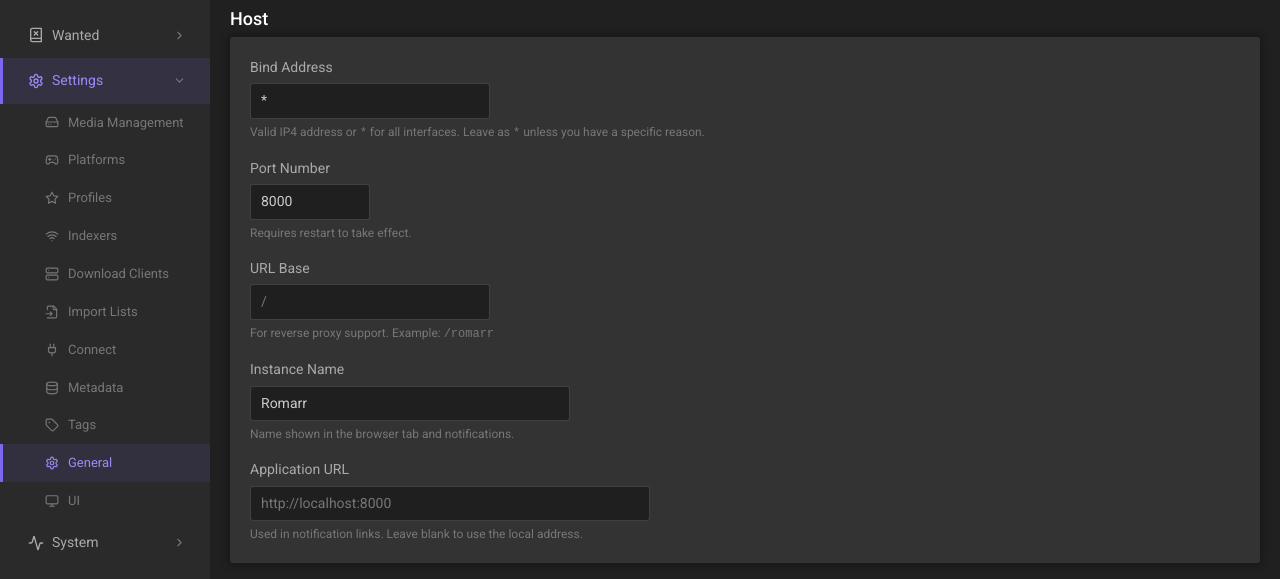
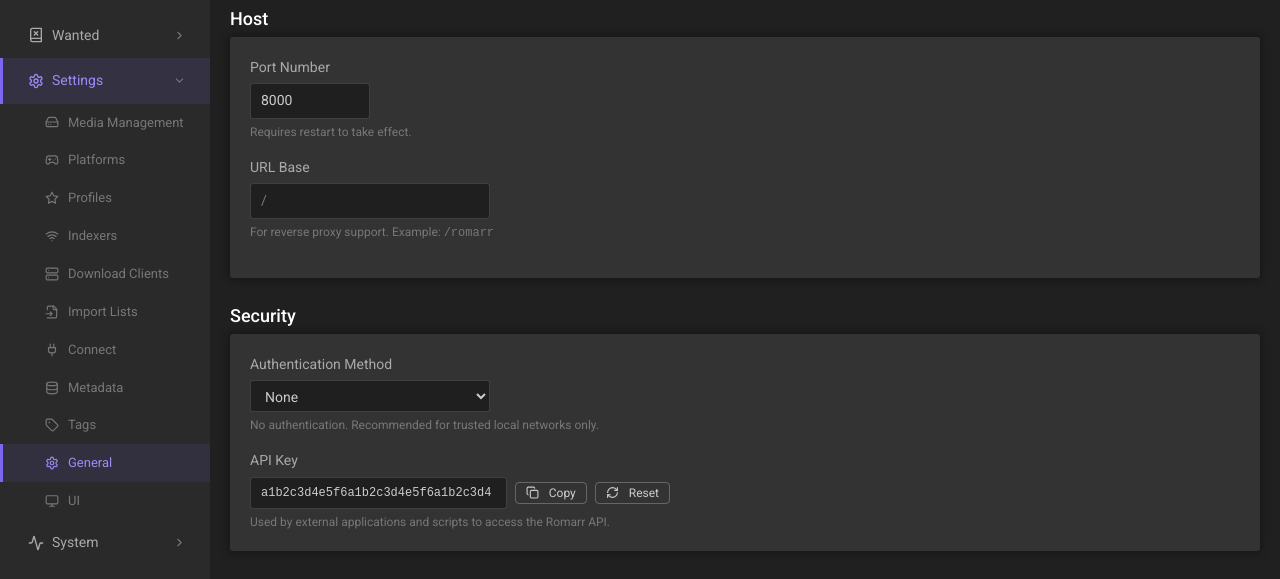
Before and after one commit to darkiris4/Romarr, a React (Vite) app in the folder frontend/: page /settings/general in a window 1280 px wide. Shown: the part 146-725 px from the top of the page. Built offline with nearby package versions, Linux system fonts and the light colour scheme; no server answers.

Commit message:
remove: Host section stubs — Bind Address, Instance Name, Application URL
Only Port and URL Base remain. All three removed fields were unimplemented
stubs with no backend wiring.

Co-Authored-By: Claude Sonnet 4.6 <noreply@anthropic.com>

```diff
--- a/frontend/src/pages/Settings/GeneralPage.tsx
+++ b/frontend/src/pages/Settings/GeneralPage.tsx
@@ -9,11 +9,8 @@ export default function GeneralPage() {
   const qc = useQueryClient()
 
   // Host
-  const [bindAddress, setBindAddress] = useState('*')
   const [port, setPort] = useState('8000')
   const [urlBase, setUrlBase] = useState('')
-  const [instanceName, setInstanceName] = useState('Romarr')
-  const [applicationUrl, setApplicationUrl] = useState('')
 
   // Security
   const [authMethod, setAuthMethod] = useState('None')
@@ -72,19 +69,6 @@ export default function GeneralPage() {
         </div>
         <div className="card" style={{ marginBottom: 24 }}>
           <div className="form-group">
-            <label className="form-label">Bind Address</label>
-            <input
-              className="form-control"
-              value={bindAddress}
-              onChange={(e) => setBindAddress(e.target.value)}
-              style={{ maxWidth: 240 }}
-            />
-            <div className="form-hint">
-              Valid IP4 address or <code>*</code> for all interfaces. Leave as <code>*</code> unless
-              you have a specific reason.
-            </div>
-          </div>
-          <div className="form-group">
             <label className="form-label">Port Number</label>
             <input
               className="form-control"
@@ -106,29 +90,6 @@ export default function GeneralPage() {
             />
             <div className="form-hint">
               For reverse proxy support. Example: <code>/romarr</code>
-            </div>
-          </div>
-          <div className="form-group">
-            <label className="form-label">Instance Name</label>
-            <input
-              className="form-control"
-              value={instanceName}
-              onChange={(e) => setInstanceName(e.target.value)}
-              style={{ maxWidth: 320 }}
-            />
-            <div className="form-hint">Name shown in the browser tab and notifications.</div>
-          </div>
-          <div className="form-group" style={{ marginBottom: 0 }}>
-            <label className="form-label">Application URL</label>
-            <input
-              className="form-control"
-              value={applicationUrl}
-              onChange={(e) => setApplicationUrl(e.target.value)}
-              placeholder="http://localhost:8000"
-              style={{ maxWidth: 400 }}
-            />
-            <div className="form-hint">
-              Used in notification links. Leave blank to use the local address.
             </div>
           </div>
         </div>
```
